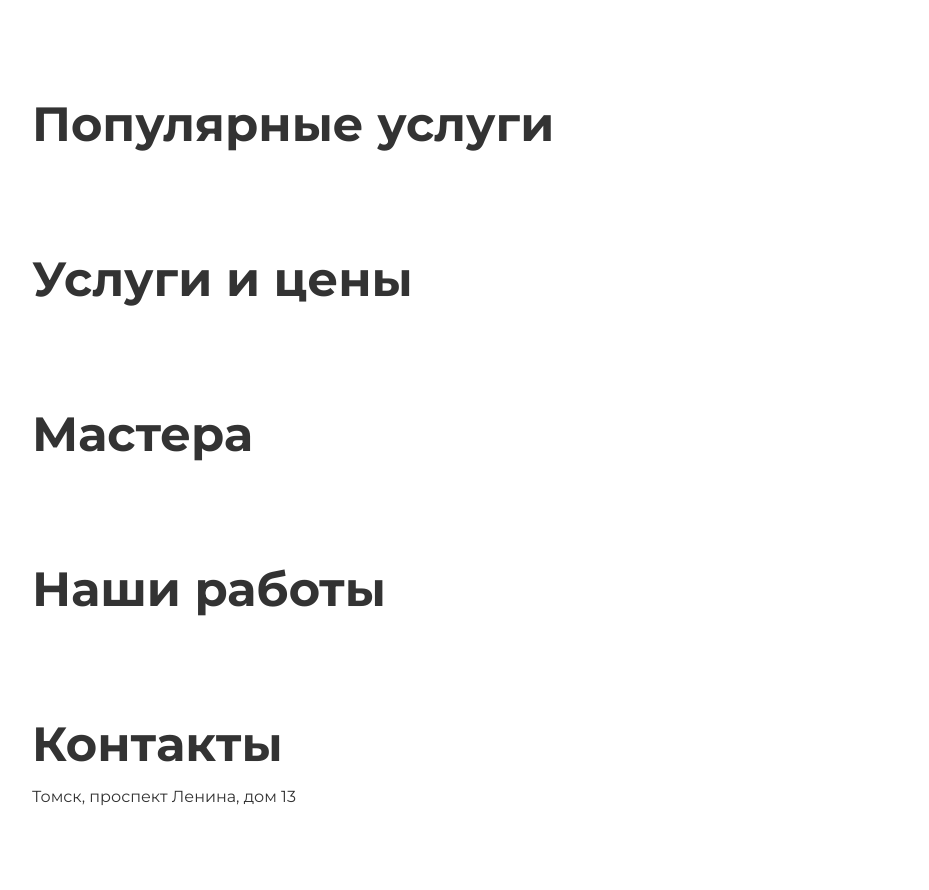
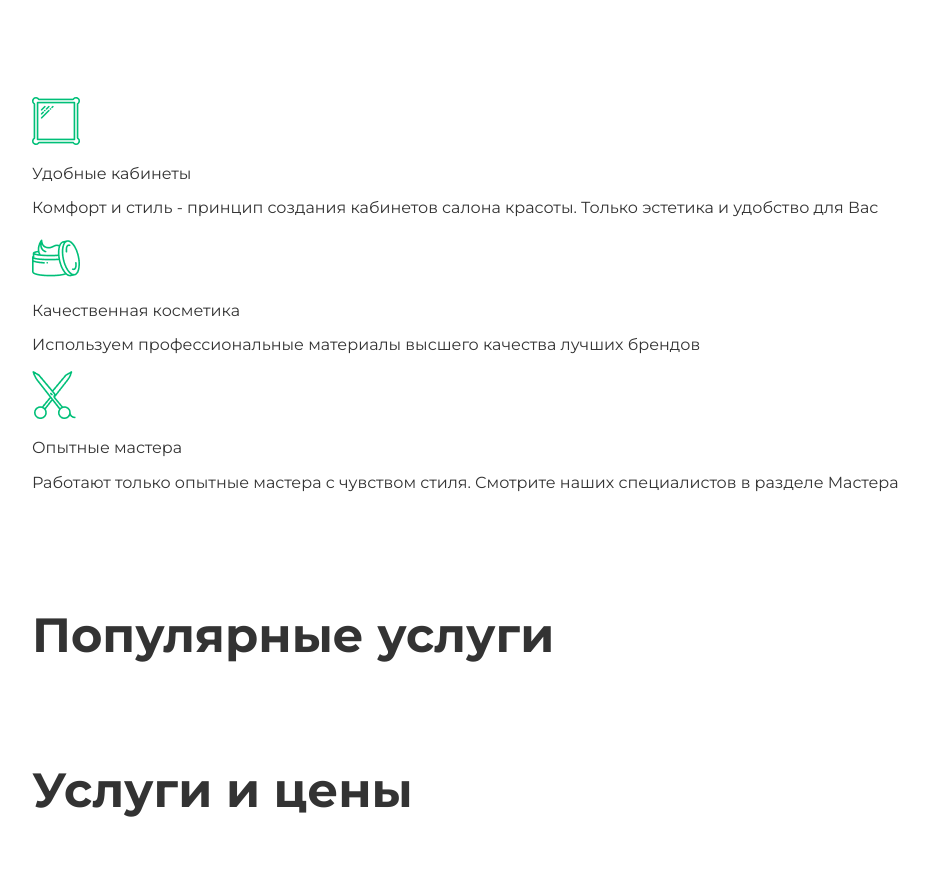
Before and after one commit to Istoreg/first_project, a plain HTML site: page index.html in a window 1280 px wide. Shown: the part 997-1887 px from the top of the page, without its empty margins (53-982 px from the left). Drawn offline with nearby package versions, Linux system fonts and the light colour scheme.

Commit message:
Update index.html

```diff
--- a/index.html
+++ b/index.html
@@ -71,6 +71,32 @@
 
             <section class="section">
                 <div class="container">
+                    <div class="advatages">
+                        <div class="advantages__offices">
+                            <img class="advantages__img" src="./img/offices.png" alt="offices">
+                            <p class="advantages__title">Удобные кабинеты</p>
+                            <p class="advantages__description">Комфорт и стиль - принцип создания кабинетов салона красоты. Только эстетика и удобство для Вас</p>
+                        </div>
+
+                        <div class="advantages__cosmetic">
+                            <img class="advantages__img" src="./img/health-care.png" alt="cosmetic">
+                            <p class="advantages__title">Качественная косметика</p>
+                            <p class="advantages__description">Используем профессиональные материалы высшего качества лучших брендов</p>
+                        </div>
+
+                        <div class="advantages__masters">
+                            <img class="advantages__img" src="./img/masters.png" alt="masters">
+                            <p class="advantages__title">Опытные мастера</p>
+                            <p class="advantages__description">Работают только опытные мастера с чувством стиля. Смотрите наших специалистов в разделе Мастера</p>
+                        </div>
+
+                    </div>
+                </div>
+
+            </section>
+
+            <section class="section">
+                <div class="container">
                     <h2 class="block__title">Популярные услуги</h2>
                 </div>
 
```
